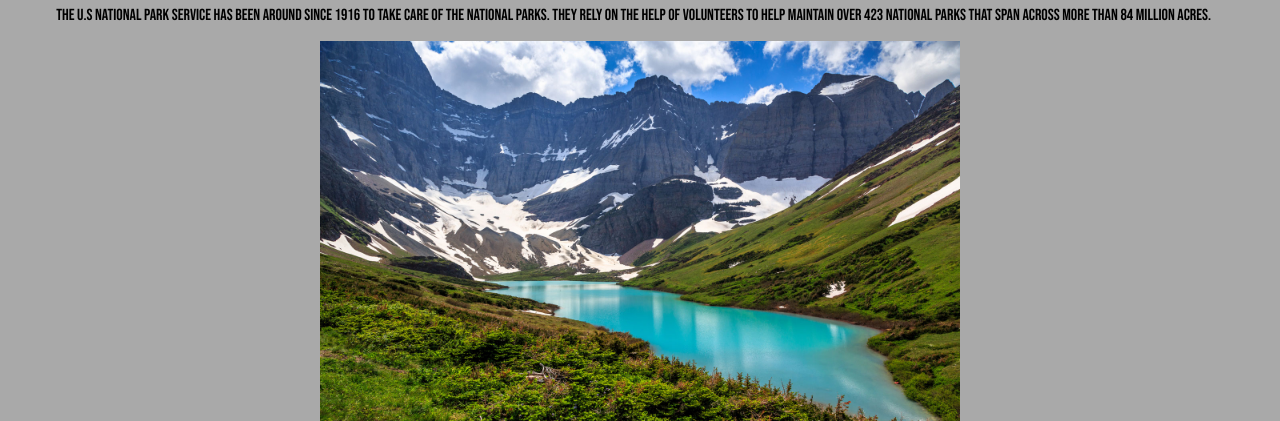
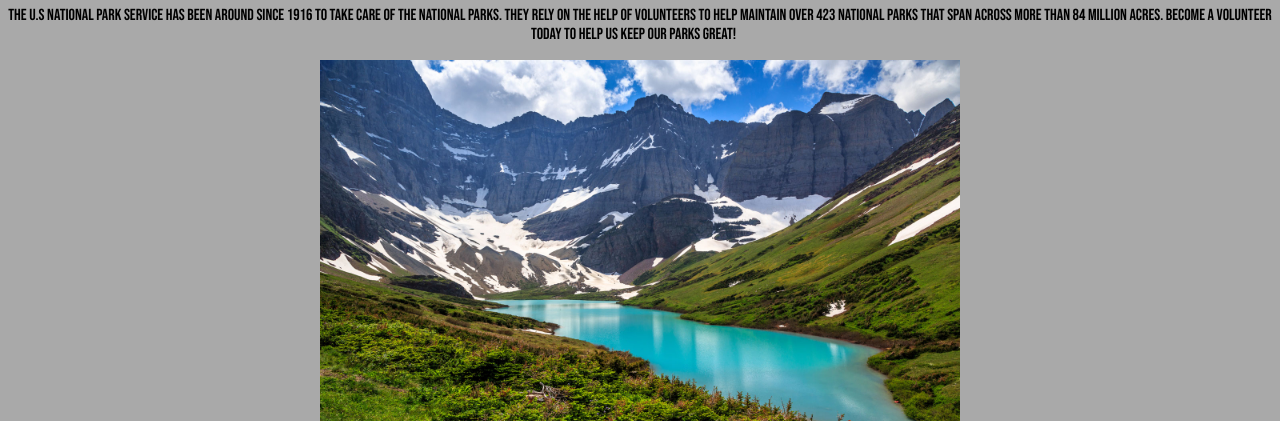
Before and after one commit to Aalan753/Aalan753.github.io, a plain HTML site: page bacs200/marketing.html in a window 1280 px wide. Shown: the part 76-497 px from the top of the page. Drawn offline with Linux system fonts and the light colour scheme; files whose address does not match are found by name.

Commit message:
Update marketing.html

```diff
--- a/bacs200/marketing.html
+++ b/bacs200/marketing.html
@@ -7,7 +7,7 @@
 </head>
 	<body>
 		<h1> U.S National Park Service</h1>
-		<p>The U.S National Park Service has been around since 1916 to take care of the national parks. They rely on the help of volunteers to help maintain over 423 national parks that span across more than 84 million acres. &nbsp; &nbsp;&nbsp;</p>
+		<p>The U.S National Park Service has been around since 1916 to take care of the national parks. They rely on the help of volunteers to help maintain over 423 national parks that span across more than 84 million acres. Become a volunteer today to help us keep our parks great! &nbsp; &nbsp;&nbsp;</p>
 		<a href="http://go.microsoft.com/fwlink/?linkid=66138&amp;clcid=0x409"><img src="images/natpark.png" alt="Error" height="400" /></a>
 		<h2><a href="https://www.nps.gov/getinvolved/volunteer.htm">Volunteer Now</a></h2>
 		<h2><a href="https://www.nps.gov/aboutus/contactus.htm">Contact Us</a></h2>
```
